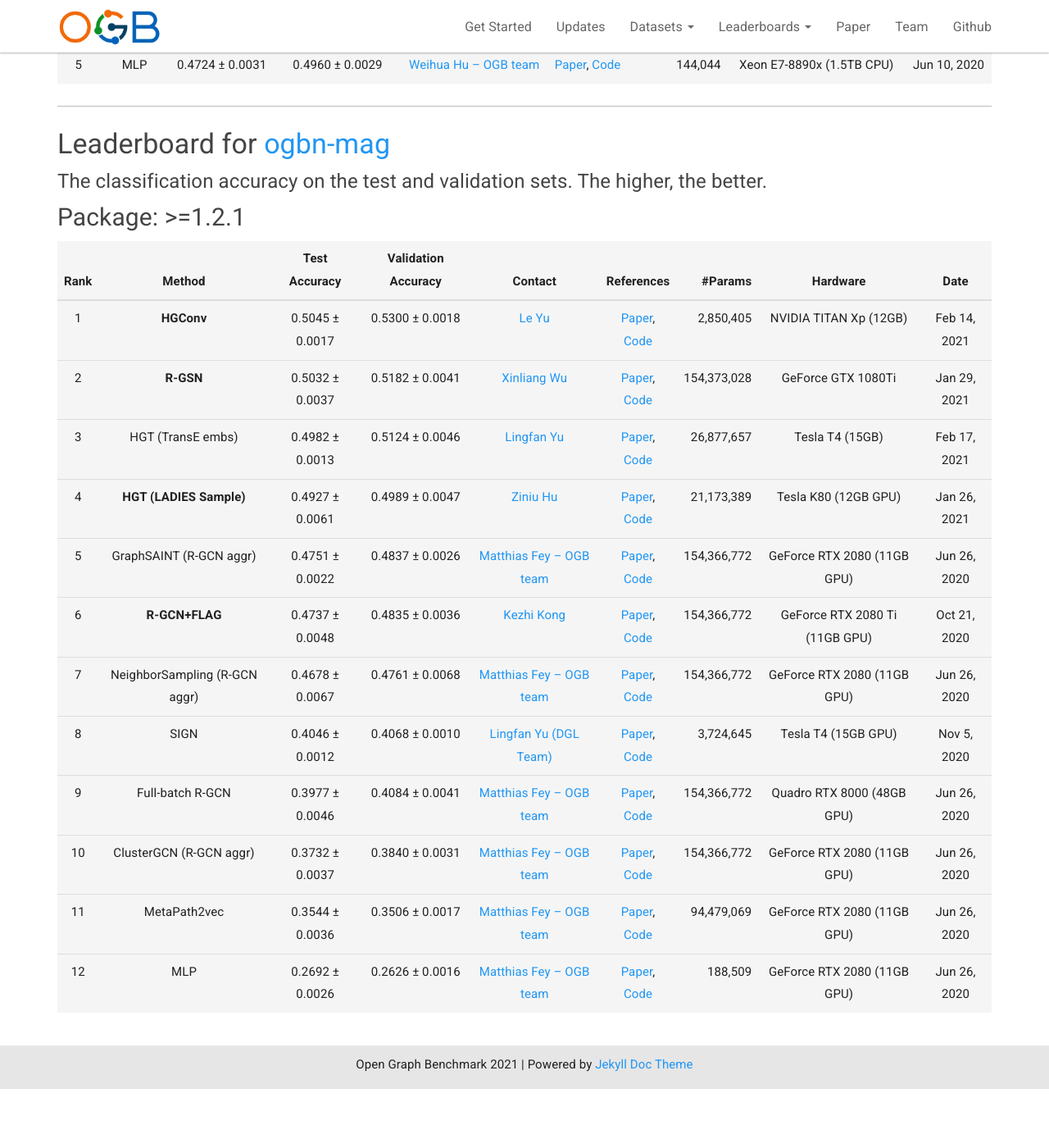
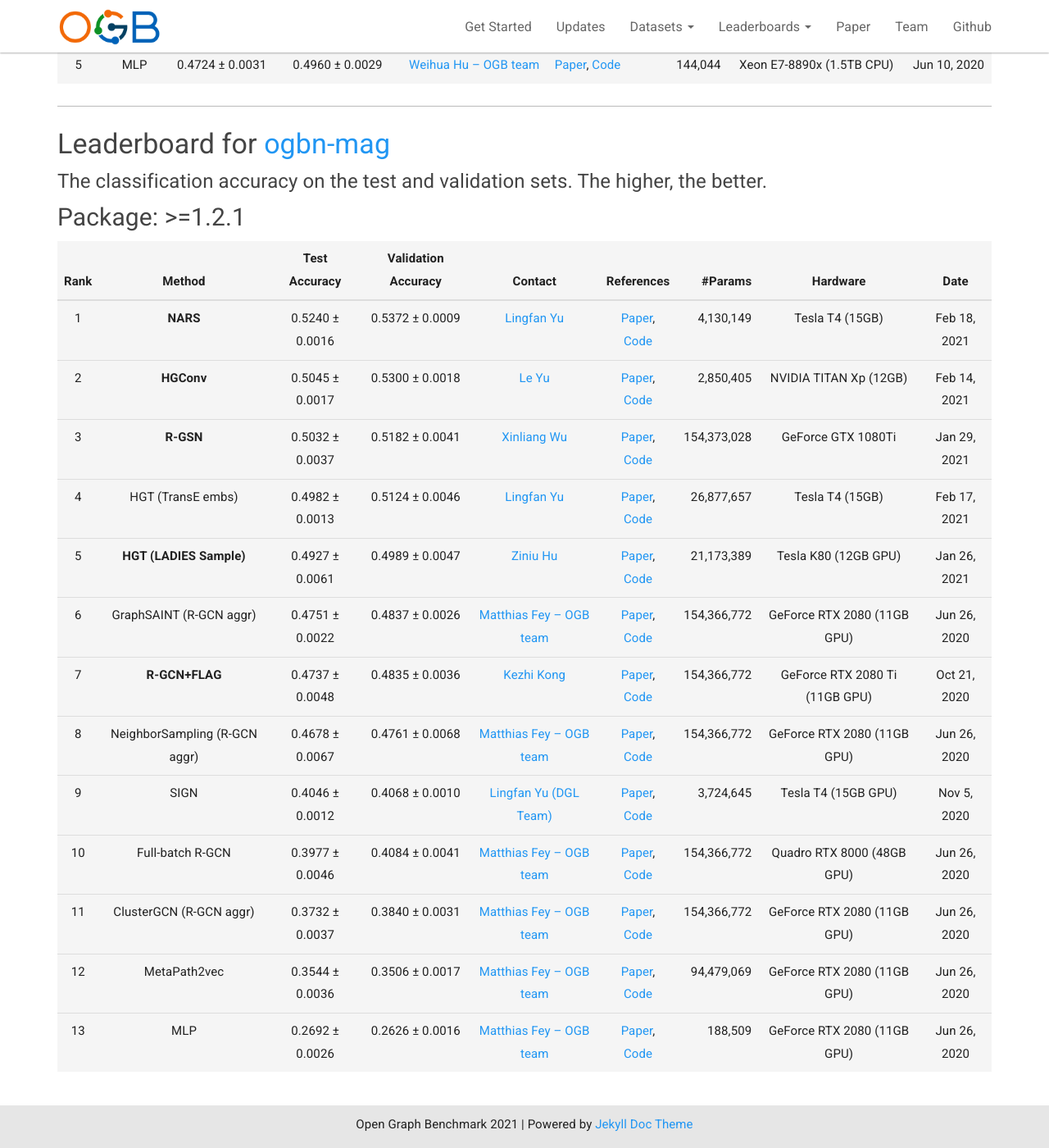
Before and after one commit to snap-stanford/ogb-web, a Jekyll site: the page built from _docs/leaderboard/leader_nodeprop.md, in a window 1280 px wide and 1400 px high, scrolled down 6832 px. Shown: the whole window at 82% size. Built offline with Jekyll 4.4.1, drawn with Linux system fonts in a browser that asks for light colours; before the commit the page ends 8160 px from its top, so only the background shows below that.

Commit message:
updateleaderboard

```diff
--- a/_docs/leaderboard/leader_nodeprop.md
+++ b/_docs/leaderboard/leader_nodeprop.md
@@ -158,15 +158,16 @@ The **bold** method name indicates that the implementation is **official** (by t
 
 | Rank  | Method | Test Accuracy | Validation Accuracy | Contact | References | #Params | Hardware | Date
 |:----:|:-----:|:------:|:-----:|:-----:|:-----:|-----:|:-----:|:-----:|
-|  1  |  **HGConv**  | 0.5045 ± 0.0017   | 0.5300 ± 0.0018 |[Le Yu](mailto:yule@buaa.edu.cn) | [Paper](https://arxiv.org/abs/2012.14722), [Code](https://github.com/yule-BUAA/HGConv.git) | 2,850,405 | NVIDIA TITAN Xp (12GB) | Feb 14, 2021 |
-|  2  |  **R-GSN**  | 0.5032 ± 0.0037   | 0.5182 ± 0.0041 |[Xinliang Wu](mailto:912251635@qq.com) | [Paper](https://arxiv.org/pdf/1703.06103.pdf), [Code](https://github.com/xjtuwxliang/R-GSN/tree/main) | 154,373,028 | GeForce GTX 1080Ti | Jan 29, 2021 |
-|  3  |  HGT (TransE embs)  | 0.4982 ± 0.0013   | 0.5124 ± 0.0046 | [Lingfan Yu](mailto:ly979@nyu.edu) | [Paper](https://arxiv.org/pdf/2003.01332.pdf), [Code](https://github.com/lingfanyu/pyHGT/tree/master/ogbn-mag) | 26,877,657 | Tesla T4 (15GB) | Feb 17, 2021 |
-|  4  |  **HGT (LADIES Sample)**  | 0.4927 ± 0.0061   | 0.4989 ± 0.0047 |[Ziniu Hu](mailto:bull@cs.ucla.edu) | [Paper](https://arxiv.org/abs/2003.01332), [Code](https://github.com/acbull/pyHGT/tree/master/ogbn-mag) | 21,173,389 | Tesla K80 (12GB GPU) | Jan 26, 2021 |
-|  5  |  GraphSAINT (R-GCN aggr)  | 0.4751 ± 0.0022   | 0.4837 ± 0.0026 | [Matthias Fey -- OGB team](mailto:matthias.fey@tu-dortmund.de) | [Paper](https://arxiv.org/abs/1907.04931), [Code](https://github.com/snap-stanford/ogb/tree/master/examples/nodeproppred/mag) | 154,366,772 | GeForce RTX 2080 (11GB GPU) | Jun 26, 2020 |
-|  6  |  **R-GCN+FLAG**  | 0.4737 ± 0.0048   | 0.4835 ± 0.0036 |[Kezhi Kong](mailto:kong@cs.umd.edu) | [Paper](https://arxiv.org/abs/2010.09891), [Code](https://github.com/devnkong/FLAG) | 154,366,772 | GeForce RTX 2080 Ti (11GB GPU) | Oct 21, 2020 |
-|  7  |  NeighborSampling (R-GCN aggr)  | 0.4678 ± 0.0067   | 0.4761 ± 0.0068 | [Matthias Fey -- OGB team](mailto:matthias.fey@tu-dortmund.de) | [Paper](https://arxiv.org/abs/1706.02216), [Code](https://github.com/snap-stanford/ogb/tree/master/examples/nodeproppred/mag) | 154,366,772 | GeForce RTX 2080 (11GB GPU) | Jun 26, 2020 |
-|  8  |  SIGN  | 0.4046 ± 0.0012   | 0.4068 ± 0.0010 | [Lingfan Yu (DGL Team)](mailto:lingfan.yu@nyu.edu) | [Paper](https://arxiv.org/abs/2004.11198), [Code](https://github.com/dmlc/dgl/tree/master/examples/pytorch/ogb/sign) | 3,724,645 | Tesla T4 (15GB GPU) | Nov 5, 2020 |
-|  9  |  Full-batch R-GCN  | 0.3977 ± 0.0046   | 0.4084 ± 0.0041 | [Matthias Fey -- OGB team](mailto:matthias.fey@tu-dortmund.de) | [Paper](https://arxiv.org/abs/1703.06103), [Code](https://github.com/snap-stanford/ogb/tree/master/examples/nodeproppred/mag) | 154,366,772 | Quadro RTX 8000 (48GB GPU) | Jun 26, 2020 |
-|  10  |  ClusterGCN (R-GCN aggr)  | 0.3732 ± 0.0037   | 0.3840 ± 0.0031 | [Matthias Fey -- OGB team](mailto:matthias.fey@tu-dortmund.de) | [Paper](https://arxiv.org/abs/1905.07953), [Code](https://github.com/snap-stanford/ogb/tree/master/examples/nodeproppred/mag) | 154,366,772 | GeForce RTX 2080 (11GB GPU) | Jun 26, 2020 |
-|  11  |  MetaPath2vec  | 0.3544 ± 0.0036   | 0.3506 ± 0.0017 | [Matthias Fey -- OGB team](mailto:matthias.fey@tu-dortmund.de) | [Paper](https://ericdongyx.github.io/papers/KDD17-dong-chawla-swami-metapath2vec.pdf), [Code](https://github.com/snap-stanford/ogb/tree/master/examples/nodeproppred/mag) | 94,479,069 | GeForce RTX 2080 (11GB GPU) | Jun 26, 2020 |
-|  12  |  MLP  | 0.2692 ± 0.0026   | 0.2626 ± 0.0016 | [Matthias Fey -- OGB team](mailto:matthias.fey@tu-dortmund.de) | [Paper](https://arxiv.org/abs/2005.00687), [Code](https://github.com/snap-stanford/ogb/tree/master/examples/nodeproppred/mag) | 188,509 | GeForce RTX 2080 (11GB GPU) | Jun 26, 2020 |
+|  1  |  **NARS**  | 0.5240 ± 0.0016   | 0.5372 ± 0.0009 |[Lingfan Yu](mailto:ly979@nyu.edu) | [Paper](https://arxiv.org/pdf/2011.09679.pdf), [Code](https://github.com/facebookresearch/NARS) | 4,130,149 | Tesla T4 (15GB) | Feb 18, 2021 |
+|  2  |  **HGConv**  | 0.5045 ± 0.0017   | 0.5300 ± 0.0018 |[Le Yu](mailto:yule@buaa.edu.cn) | [Paper](https://arxiv.org/abs/2012.14722), [Code](https://github.com/yule-BUAA/HGConv.git) | 2,850,405 | NVIDIA TITAN Xp (12GB) | Feb 14, 2021 |
+|  3  |  **R-GSN**  | 0.5032 ± 0.0037   | 0.5182 ± 0.0041 |[Xinliang Wu](mailto:912251635@qq.com) | [Paper](https://arxiv.org/pdf/1703.06103.pdf), [Code](https://github.com/xjtuwxliang/R-GSN/tree/main) | 154,373,028 | GeForce GTX 1080Ti | Jan 29, 2021 |
+|  4  |  HGT (TransE embs)  | 0.4982 ± 0.0013   | 0.5124 ± 0.0046 | [Lingfan Yu](mailto:ly979@nyu.edu) | [Paper](https://arxiv.org/pdf/2003.01332.pdf), [Code](https://github.com/lingfanyu/pyHGT/tree/master/ogbn-mag) | 26,877,657 | Tesla T4 (15GB) | Feb 17, 2021 |
+|  5  |  **HGT (LADIES Sample)**  | 0.4927 ± 0.0061   | 0.4989 ± 0.0047 |[Ziniu Hu](mailto:bull@cs.ucla.edu) | [Paper](https://arxiv.org/abs/2003.01332), [Code](https://github.com/acbull/pyHGT/tree/master/ogbn-mag) | 21,173,389 | Tesla K80 (12GB GPU) | Jan 26, 2021 |
+|  6  |  GraphSAINT (R-GCN aggr)  | 0.4751 ± 0.0022   | 0.4837 ± 0.0026 | [Matthias Fey -- OGB team](mailto:matthias.fey@tu-dortmund.de) | [Paper](https://arxiv.org/abs/1907.04931), [Code](https://github.com/snap-stanford/ogb/tree/master/examples/nodeproppred/mag) | 154,366,772 | GeForce RTX 2080 (11GB GPU) | Jun 26, 2020 |
+|  7  |  **R-GCN+FLAG**  | 0.4737 ± 0.0048   | 0.4835 ± 0.0036 |[Kezhi Kong](mailto:kong@cs.umd.edu) | [Paper](https://arxiv.org/abs/2010.09891), [Code](https://github.com/devnkong/FLAG) | 154,366,772 | GeForce RTX 2080 Ti (11GB GPU) | Oct 21, 2020 |
+|  8  |  NeighborSampling (R-GCN aggr)  | 0.4678 ± 0.0067   | 0.4761 ± 0.0068 | [Matthias Fey -- OGB team](mailto:matthias.fey@tu-dortmund.de) | [Paper](https://arxiv.org/abs/1706.02216), [Code](https://github.com/snap-stanford/ogb/tree/master/examples/nodeproppred/mag) | 154,366,772 | GeForce RTX 2080 (11GB GPU) | Jun 26, 2020 |
+|  9  |  SIGN  | 0.4046 ± 0.0012   | 0.4068 ± 0.0010 | [Lingfan Yu (DGL Team)](mailto:lingfan.yu@nyu.edu) | [Paper](https://arxiv.org/abs/2004.11198), [Code](https://github.com/dmlc/dgl/tree/master/examples/pytorch/ogb/sign) | 3,724,645 | Tesla T4 (15GB GPU) | Nov 5, 2020 |
+|  10  |  Full-batch R-GCN  | 0.3977 ± 0.0046   | 0.4084 ± 0.0041 | [Matthias Fey -- OGB team](mailto:matthias.fey@tu-dortmund.de) | [Paper](https://arxiv.org/abs/1703.06103), [Code](https://github.com/snap-stanford/ogb/tree/master/examples/nodeproppred/mag) | 154,366,772 | Quadro RTX 8000 (48GB GPU) | Jun 26, 2020 |
+|  11  |  ClusterGCN (R-GCN aggr)  | 0.3732 ± 0.0037   | 0.3840 ± 0.0031 | [Matthias Fey -- OGB team](mailto:matthias.fey@tu-dortmund.de) | [Paper](https://arxiv.org/abs/1905.07953), [Code](https://github.com/snap-stanford/ogb/tree/master/examples/nodeproppred/mag) | 154,366,772 | GeForce RTX 2080 (11GB GPU) | Jun 26, 2020 |
+|  12  |  MetaPath2vec  | 0.3544 ± 0.0036   | 0.3506 ± 0.0017 | [Matthias Fey -- OGB team](mailto:matthias.fey@tu-dortmund.de) | [Paper](https://ericdongyx.github.io/papers/KDD17-dong-chawla-swami-metapath2vec.pdf), [Code](https://github.com/snap-stanford/ogb/tree/master/examples/nodeproppred/mag) | 94,479,069 | GeForce RTX 2080 (11GB GPU) | Jun 26, 2020 |
+|  13  |  MLP  | 0.2692 ± 0.0026   | 0.2626 ± 0.0016 | [Matthias Fey -- OGB team](mailto:matthias.fey@tu-dortmund.de) | [Paper](https://arxiv.org/abs/2005.00687), [Code](https://github.com/snap-stanford/ogb/tree/master/examples/nodeproppred/mag) | 188,509 | GeForce RTX 2080 (11GB GPU) | Jun 26, 2020 |
```
